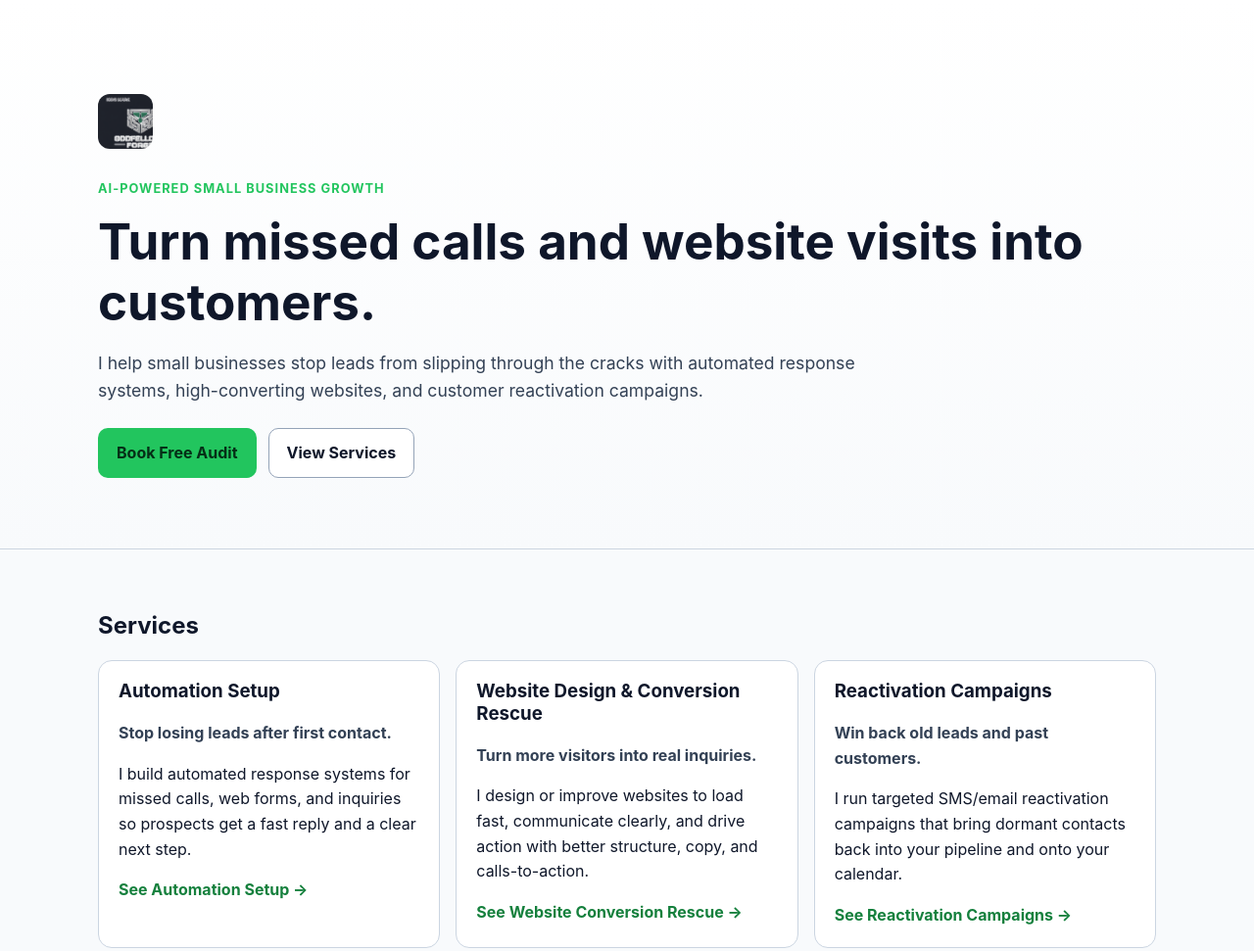
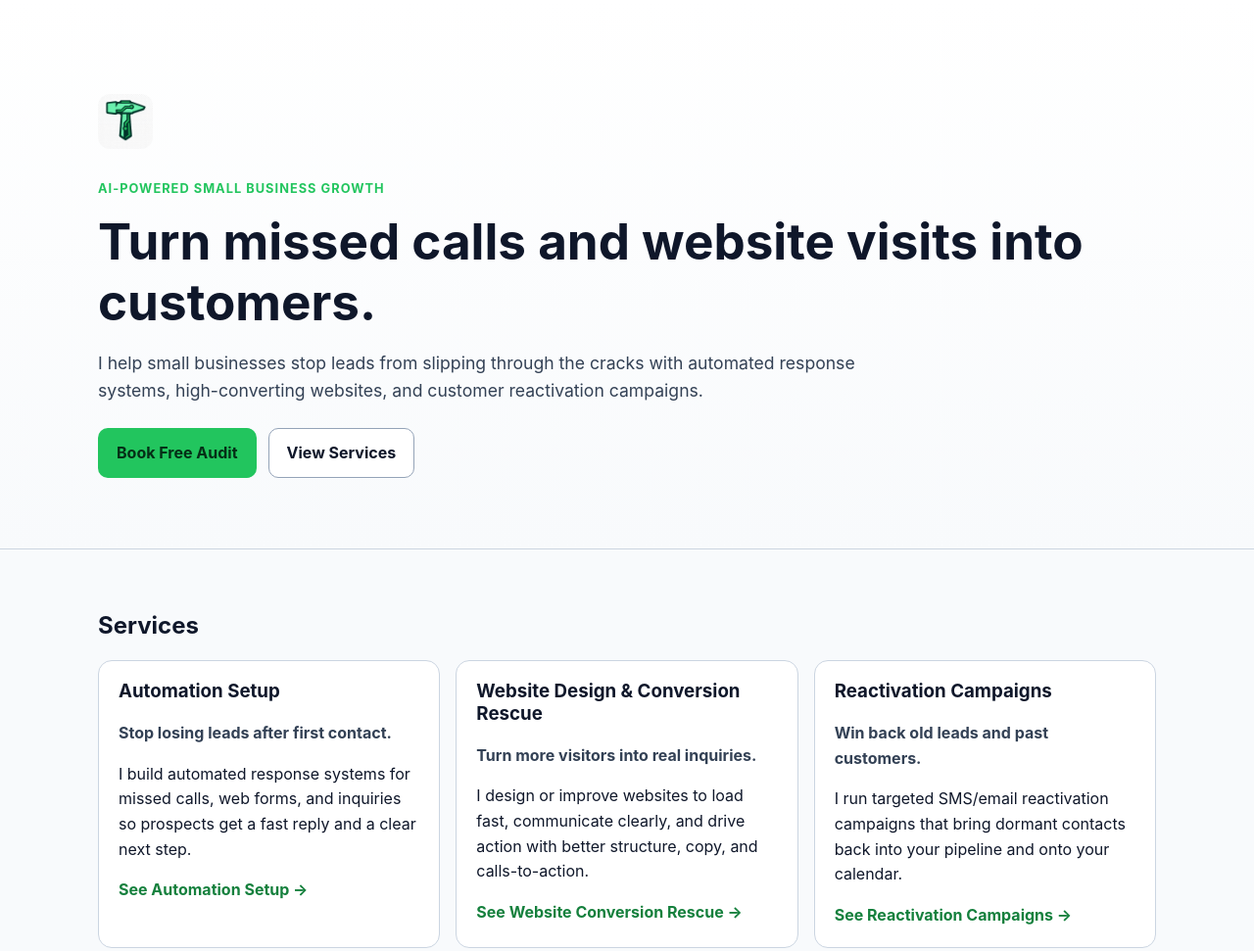
Before and after one commit to Sandonman/oddfellows-forge-site, a plain HTML site: page index.html in a window 1280 px wide. Shown: the top 971 px of the page at 98% size. Drawn offline with Linux system fonts and the light colour scheme.

Commit message:
Add v5 tech-hammer logo assets and update site header logo

```diff
--- a/index.html
+++ b/index.html
@@ -14,7 +14,7 @@
     <header class="hero">
       <div class="container">
         <a href="#" class="brand-lockup" aria-label="Oddfellows Forge home">
-          <img src="brand-assets/logo/v4.0-icon-only/logo-icon-512.png" alt="Oddfellows Forge icon" class="brand-icon" />
+          <img src="brand-assets/logo/v5.0-tech-hammer/logo-hammer-512.png" alt="Oddfellows Forge tech hammer logo" class="brand-icon" />
         </a>
         <p class="eyebrow">AI-Powered Small Business Growth</p>
         <h1>Turn missed calls and website visits into customers.</h1>
```
Also changed, not shown: brand-assets/logo/v5.0-tech-hammer/README.md (added), brand-assets/logo/v5.0-tech-hammer/logo-hammer-1024.png (added), brand-assets/logo/v5.0-tech-hammer/logo-hammer-256.png (added), brand-assets/logo/v5.0-tech-hammer/logo-hammer-512.png (added), brand-assets/logo/v5.0-tech-hammer/logo-hammer-master.png (added), brand-assets/logo/v5.0-tech-hammer/logo-hammer-trace.svg (added).
